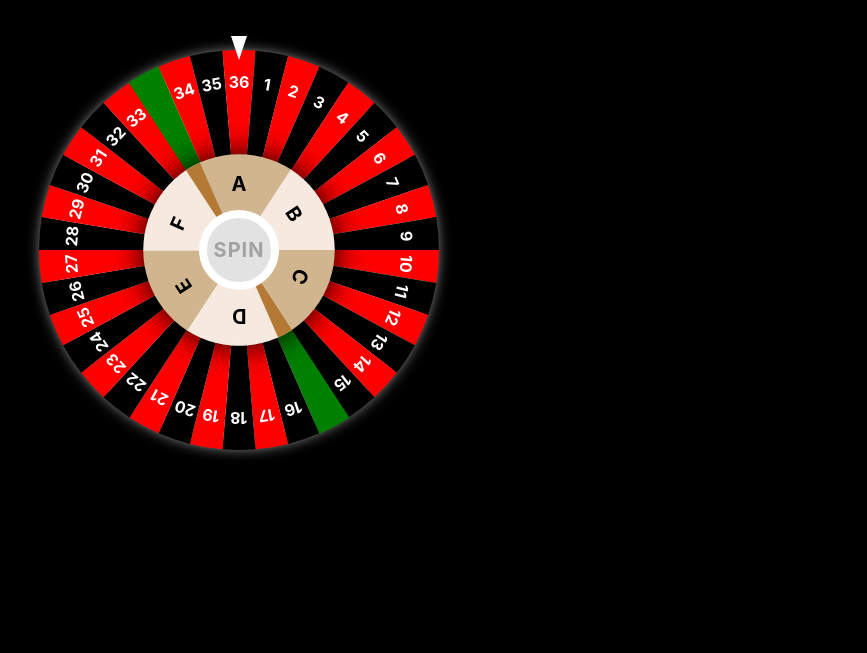
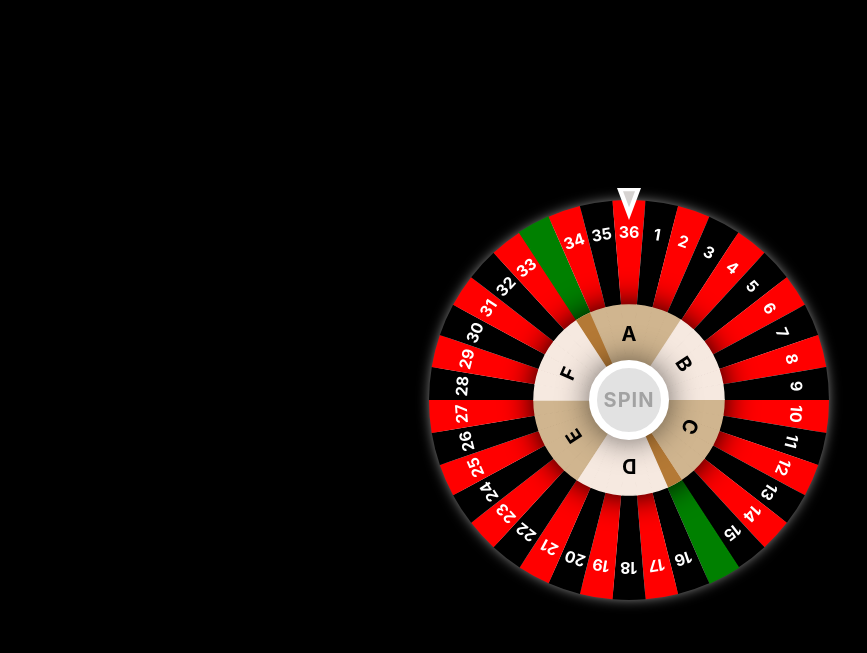
Before and after one commit to adilabdu/spinning-wheel, a plain HTML site: page index.html in a window 1280 px wide. Shown: the whole page, without its empty margins (11-878 px from the left). Drawn offline with nearby package versions, Linux system fonts and the light colour scheme.

Commit message:
Styling the Pointer

```diff
--- a/index.html
+++ b/index.html
@@ -11,17 +11,21 @@
     <script src="https://unpkg.com/vue@next"></script>
 
 </head>
-<body class="bg-black flex">
+<body class="bg-black flex items-center justify-center">
 
     <div class="relative bg-black bg-opacity-90 flex items-center justify-center w-[500px] h-[500px]" id="app">
 
-        <div class="absolute z-20 w-4 h-6 bg-white bottom-[440px]"
+        <div class="absolute z-20 w-6 h-8 bg-white bottom-[430px]"
             style="clip-path: polygon(100% 0%, 50% 100%, 0% 0%);">
         </div>
+        <div class="absolute z-20 w-6 h-8 bg-stone-300 bottom-[430px]"
+            style="clip-path: polygon(75% 10%, 50% 60%, 25% 10%);">
+        </div>
 
-        <div>
-            <button @click="spinWheel" class="absolute z-10 w-[80px] h-[80px] bg-[#e2e2e2] uppercase border border-[#fff] rounded-[50%] cursor-pointer tracking-[1px] border-[8px] font-bold text-[20px] text-[#a2a2a2] -translate-y-1/2 -translate-x-1/2" id="spin">Spin</button>
+        <div class="z-10 w-[80px] h-[80px] rounded-[50%] blur-lg bg-black bg-opacity-60 absolute">
         </div>
+        <button @click="spinWheel" class="absolute z-10 w-[80px] h-[80px] bg-[#e2e2e2] uppercase border border-white rounded-[50%] cursor-pointer tracking-[1px] border-[8px] font-bold text-[20px] text-[#a2a2a2]" id="spin">Spin</button>
+
 
         <div class="w-[390px] h-[390px] rounded-[50%] blur bg-white absolute">
         </div>
```
